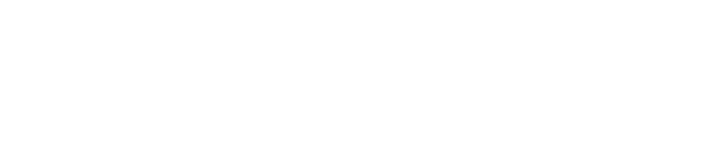
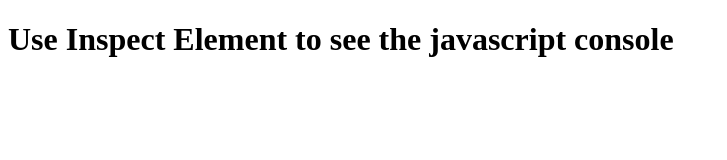
Before and after one commit to NiroshanR/Cuvette-Assignment-3.github.io, a plain HTML site: page index.html in a window 1280 px wide. Shown: the whole page, without its empty margins (0-727 px from the left). Drawn offline with Linux system fonts and the light colour scheme.

Commit message:
Update index.html

```diff
--- a/index.html
+++ b/index.html
@@ -6,6 +6,7 @@
     <title>Assignment 3</title>
 </head>
 <body>
+    <h1>Use <strong>Inspect Element</strong> to see the javascript console</h1>
     <script src="script.js"></script>
 </body>
 </html>
```
